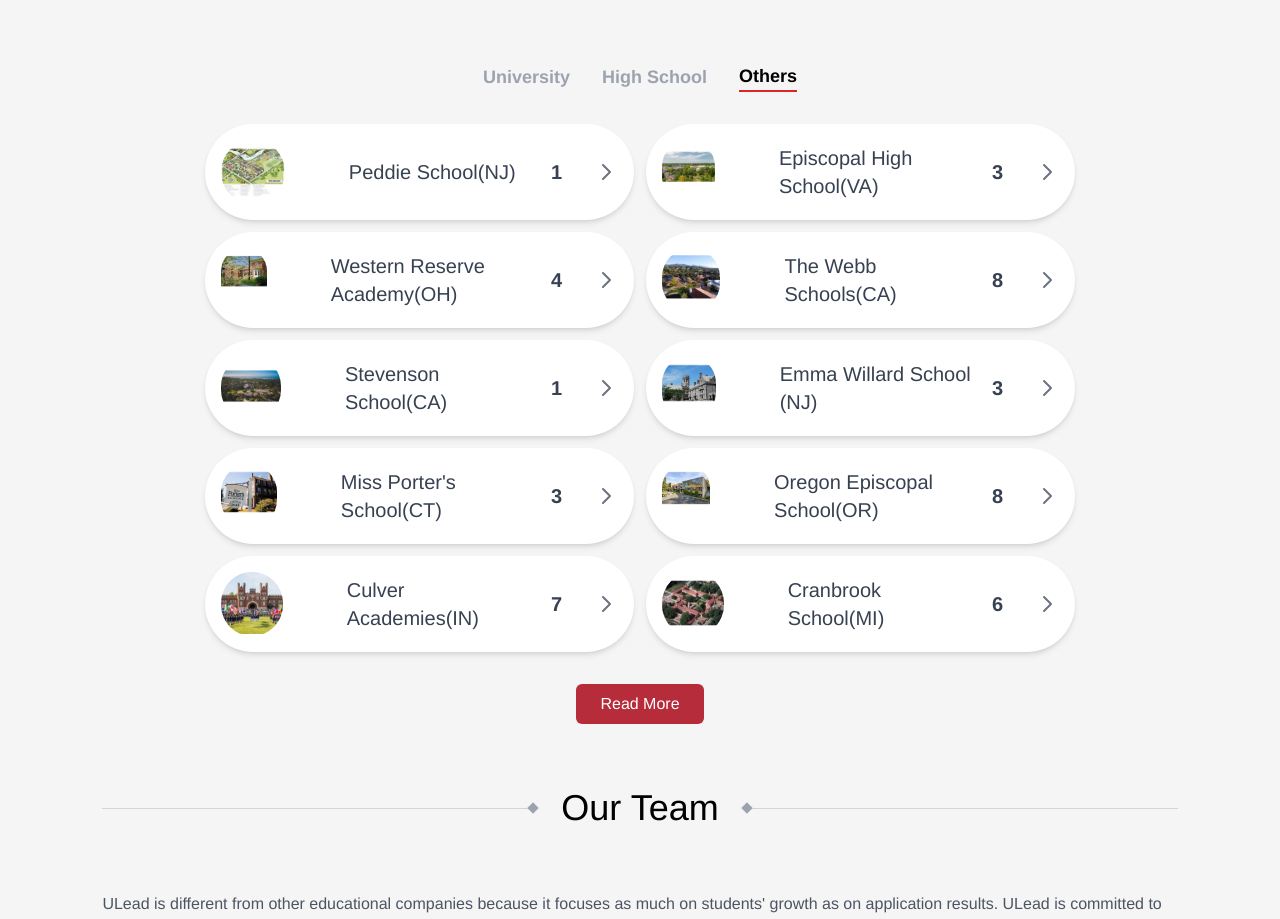
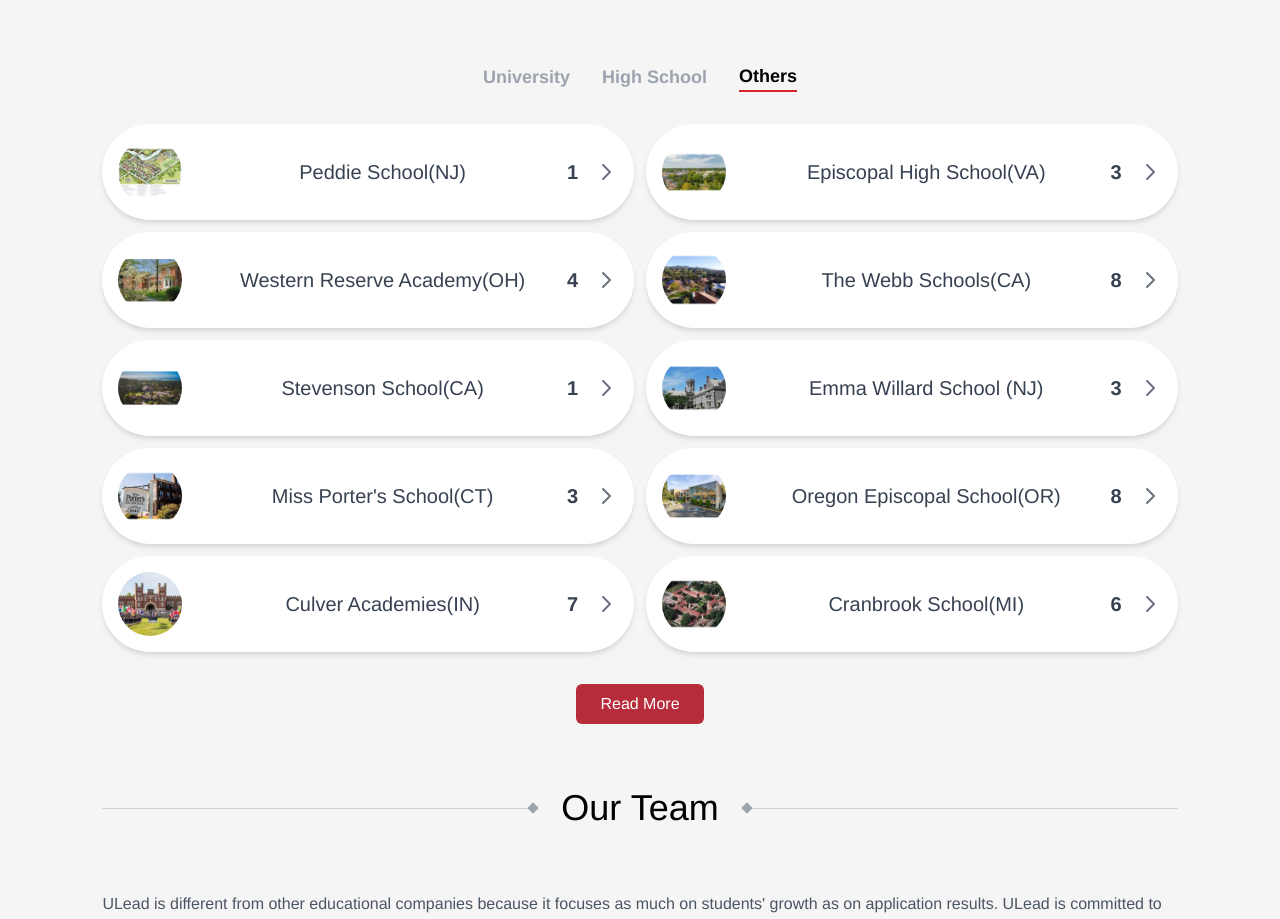
Before and after one commit to jacobsun000/ulead, a Next.js app: page / in a window 1280 px wide. Shown: the part 1666-2585 px from the top of the page. Built offline with nearby package versions, Linux system fonts and the light colour scheme.

Commit message:
fix(front): Mainpage Student Report section layout

```diff
--- a/app/page.js
+++ b/app/page.js
@@ -330,7 +330,7 @@ function StudentReportSection() {
 
   ]
   return (
-    <section className="mx-8 md:mx-[16vw]">
+    <section className="mx-8 md:mx-[8vw]">
       <Panel elements={panels} />
     </section>
   );
--- a/ui/OfferItem.js
+++ b/ui/OfferItem.js
@@ -2,20 +2,20 @@ import Image from 'next/image';
 
 export default function OfferItem({ logo, school, count }) {
   return (
-    <div className="bg-white flex w-full items-center justify-between p-4 rounded-full shadow-md">
-      {/* School logo */}
-      <div className="flex items-center">
-        <div className="w-8 h-8 md:w-16 md:h-16 rounded-full overflow-hidden mr-4 md:mr-16">
-          <Image src={logo} alt={school} width={128} height={128} objectFit="cover" />
-        </div>
-        <div>
-          <p className="text-gray-700 text-sm md:text-xl">{school}</p>
-        </div>
+    <div className="bg-white flex w-full items-center p-4 rounded-full shadow-md">
+      {/* Logo - aligned to the left */}
+      <div className="flex-shrink-0 w-8 h-8 md:w-16 md:h-16 rounded-full overflow-hidden mr-4">
+        <Image src={logo} alt={school} width={128} height={128} objectFit="cover" />
       </div>
 
-      {/* Count and arrow */}
+      {/* School name - centered */}
+      <div className="flex-1 text-center">
+        <p className="text-gray-700 text-sm md:text-xl">{school}</p>
+      </div>
+
+      {/* Count and arrow - aligned to the right */}
       <div className="flex items-center">
-        <span className="text-gray-700 font-bold mr-4 md:ml-4 md:mr-8 md:text-xl">{count}</span>
+        <span className="text-gray-700 font-bold mr-4 md:text-xl">{count}</span>
         <button className="text-gray-500">
           <svg xmlns="http://www.w3.org/2000/svg" className="h-6 w-6" fill="none" viewBox="0 0 24 24" stroke="currentColor" strokeWidth="2">
             <path strokeLinecap="round" strokeLinejoin="round" d="M9 5l7 7-7 7" />
```
